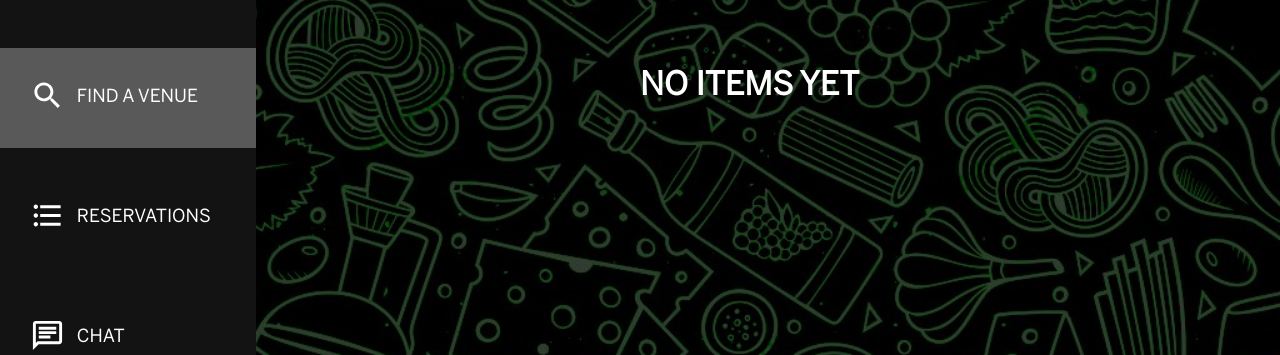
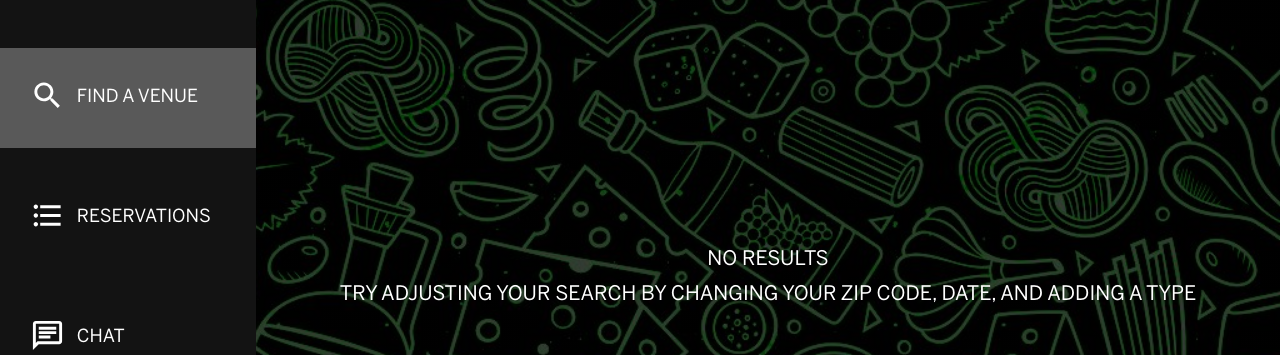
Before and after one commit to NicoOgno/Venuee, a React (Create React App) app in the folder client/: page /userSearch in a window 1280 px wide. Shown: the part 170-525 px from the top of the page. Built offline with nearby package versions, Linux system fonts and the light colour scheme; no server answers.

Commit message:
adding empty container

```diff
--- a/client/src/Pages/UserPages/UserSearch/UserSearch.js
+++ b/client/src/Pages/UserPages/UserSearch/UserSearch.js
@@ -106,7 +106,13 @@ function UserSearch() {
               </button>
             </form>
           </div>
-          <h1 className={styles.emptySearchText}>NO ITEMS YET</h1>
+          <div className={styles.noResultsContainer}>
+            <h3 className={styles.emptySearchText}>NO RESULTS</h3>
+            <p className={styles.emptySearchText}>
+              TRY ADJUSTING YOUR SEARCH BY CHANGING YOUR ZIP CODE, DATE, AND
+              ADDING A TYPE
+            </p>
+          </div>
         </div>
       </div>
     </div>
--- a/client/src/Pages/UserPages/UserSearch/style.module.css
+++ b/client/src/Pages/UserPages/UserSearch/style.module.css
@@ -98,9 +98,18 @@
 }
 
 .emptySearchText {
+  color: white;
+  text-transform: uppercase;
+  margin-top: 15px;
+  font-size: 20px;
+  font-weight: 500;
+}
+
+.noResultsContainer {
+  display: flex;
+  flex-direction: column;
+
+  flex: 1;
   justify-content: center;
   align-items: center;
-  color: white;
-  margin-top: 20vh;
-  margin-left: 30vw;
 }
```
